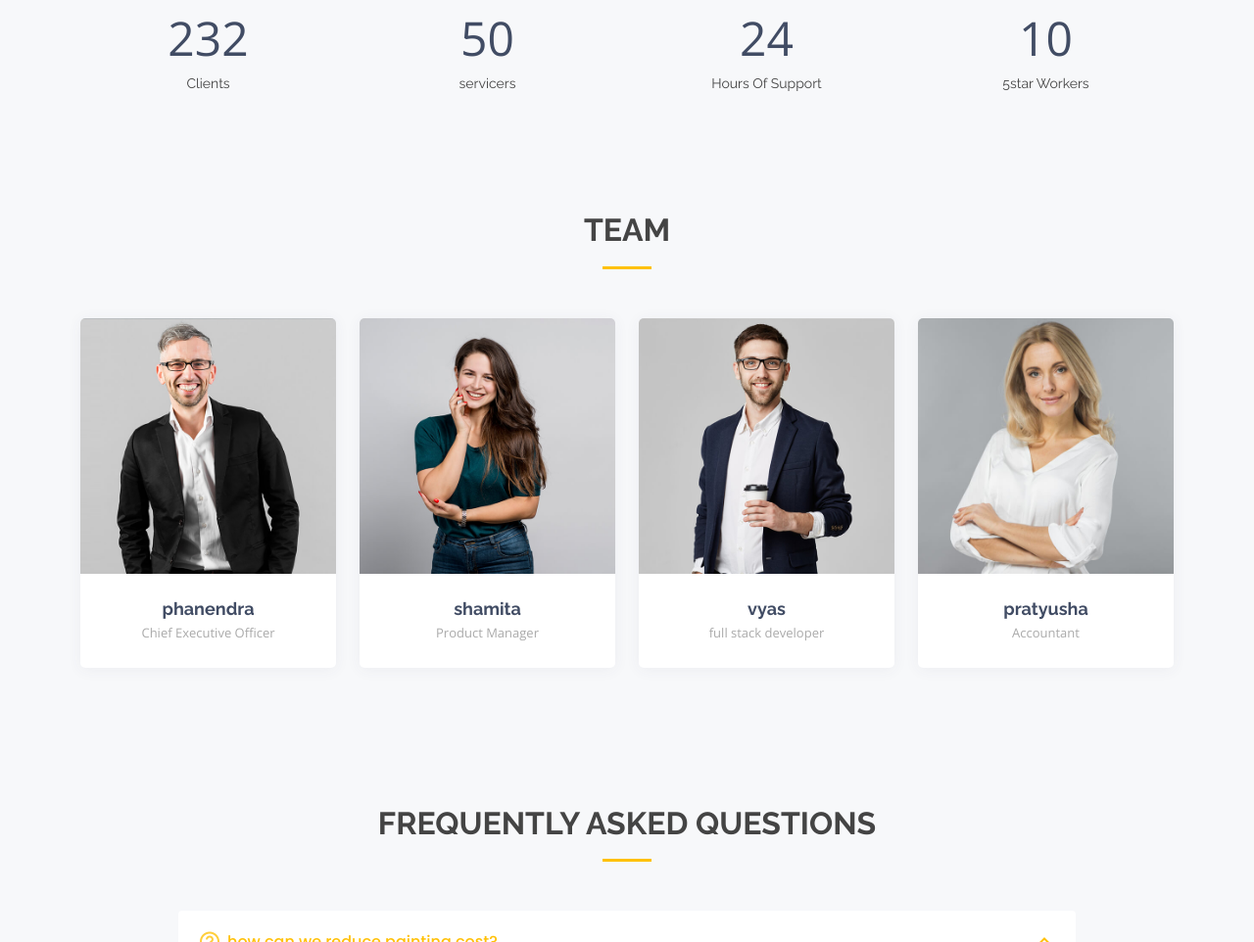
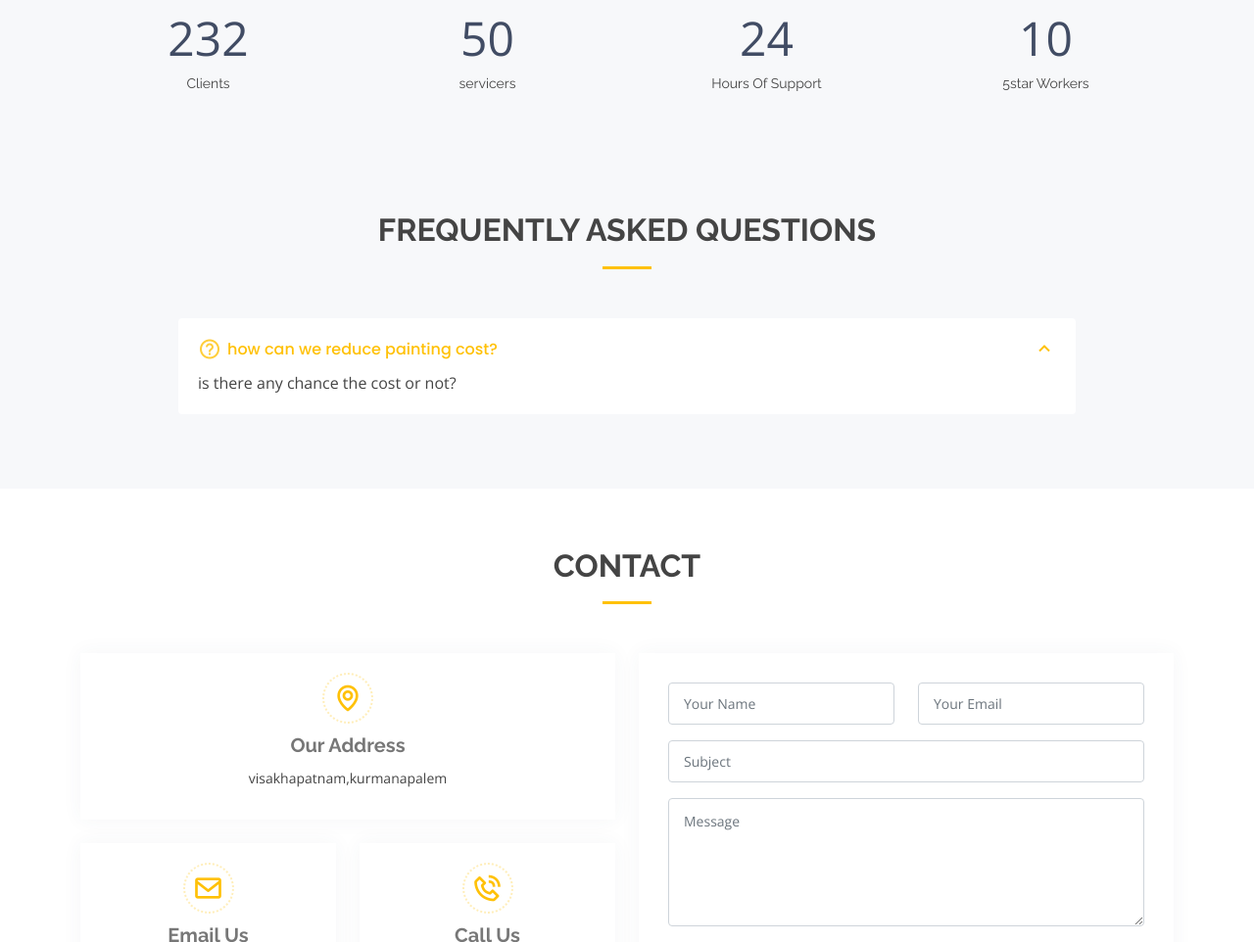
Before and after one commit to vyasgudimella/urban-needs, a plain HTML site: page index.html in a window 1280 px wide. Shown: the part 1228-2190 px from the top of the page at 98% size. Drawn offline with nearby package versions, Linux system fonts and the light colour scheme; files whose address does not match are found by name.

Commit message:
Update index.html

```diff
--- a/index.html
+++ b/index.html
@@ -131,93 +131,6 @@
 
 
 
-    <!-- ======= Team Section ======= -->
-    <section id="team" class="team section-bg">
-      <div class="container">
-
-        <div class="section-title">
-          <h2>Team</h2>
-
-        </div>
-
-        <div class="row">
-
-          <div class="col-lg-3 col-md-6 d-flex align-items-stretch">
-            <div class="member">
-              <div class="member-img">
-                <img src="assets/img/team/team-1.jpg" class="img-fluid" alt="">
-                <div class="social">
-                  <a href=""><i class="bi bi-twitter"></i></a>
-                  <a href=""><i class="bi bi-facebook"></i></a>
-                  <a href=""><i class="bi bi-instagram"></i></a>
-                  <a href=""><i class="bi bi-linkedin"></i></a>
-                </div>
-              </div>
-              <div class="member-info">
-                <h4>phanendra</h4>
-                <span>Chief Executive Officer</span>
-              </div>
-            </div>
-          </div>
-
-          <div class="col-lg-3 col-md-6 d-flex align-items-stretch">
-            <div class="member">
-              <div class="member-img">
-                <img src="assets/img/team/team-2.jpg" class="img-fluid" alt="">
-                <div class="social">
-                  <a href=""><i class="bi bi-twitter"></i></a>
-                  <a href=""><i class="bi bi-facebook"></i></a>
-                  <a href=""><i class="bi bi-instagram"></i></a>
-                  <a href=""><i class="bi bi-linkedin"></i></a>
-                </div>
-              </div>
-              <div class="member-info">
-                <h4>shamita</h4>
-                <span>Product Manager</span>
-              </div>
-            </div>
-          </div>
-
-          <div class="col-lg-3 col-md-6 d-flex align-items-stretch">
-            <div class="member">
-              <div class="member-img">
-                <img src="assets/img/team/team-3.jpg" class="img-fluid" alt="">
-                <div class="social">
-                  <a href=""><i class="bi bi-twitter"></i></a>
-                  <a href=""><i class="bi bi-facebook"></i></a>
-                  <a href=""><i class="bi bi-instagram"></i></a>
-                  <a href=""><i class="bi bi-linkedin"></i></a>
-                </div>
-              </div>
-              <div class="member-info">
-                <h4>vyas</h4>
-                <span>full stack developer</span>
-              </div>
-            </div>
-          </div>
-
-          <div class="col-lg-3 col-md-6 d-flex align-items-stretch">
-            <div class="member">
-              <div class="member-img">
-                <img src="assets/img/team/team-4.jpg" class="img-fluid" alt="">
-                <div class="social">
-                  <a href=""><i class="bi bi-twitter"></i></a>
-                  <a href=""><i class="bi bi-facebook"></i></a>
-                  <a href=""><i class="bi bi-instagram"></i></a>
-                  <a href=""><i class="bi bi-linkedin"></i></a>
-                </div>
-              </div>
-              <div class="member-info">
-                <h4>pratyusha</h4>
-                <span>Accountant</span>
-              </div>
-            </div>
-          </div>
-
-        </div>
-
-      </div>
-    </section><!-- End Team Section -->
 
 
     <!-- ======= Frequently Asked Questions Section ======= -->
```
